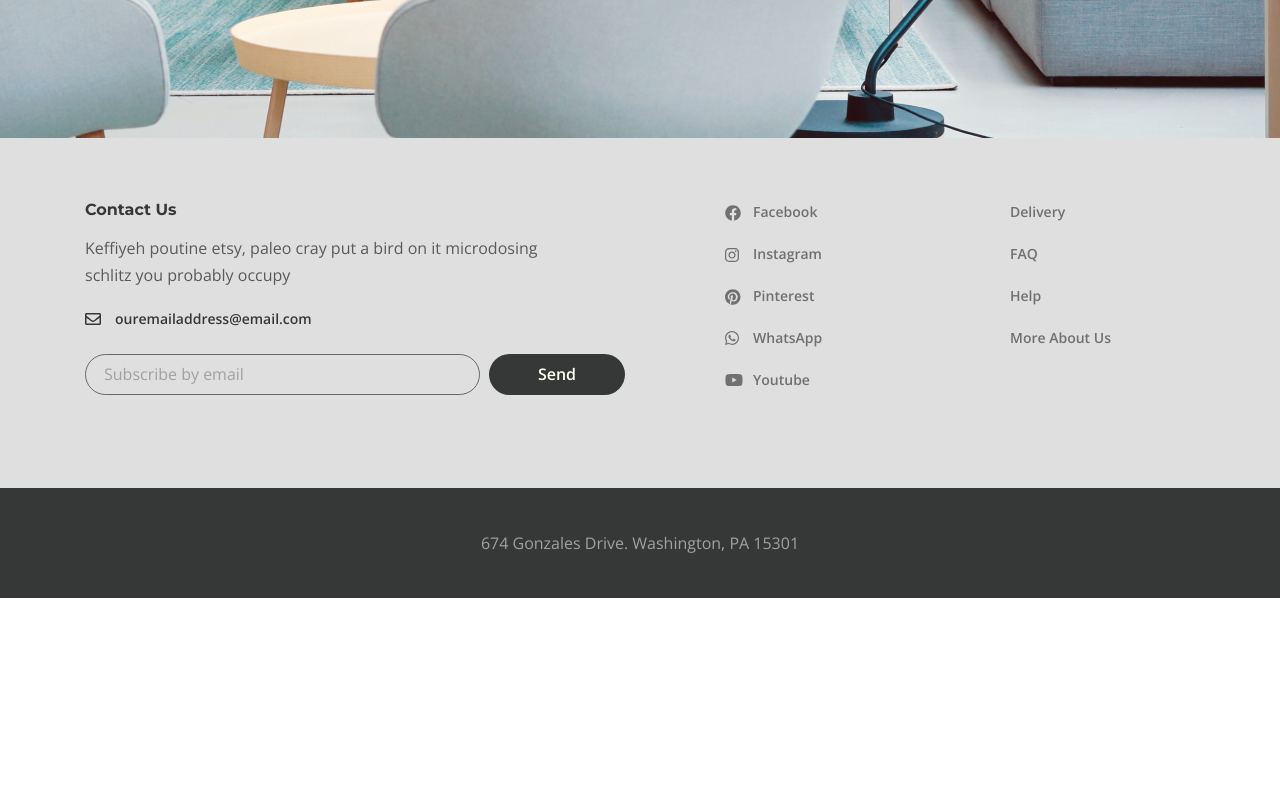
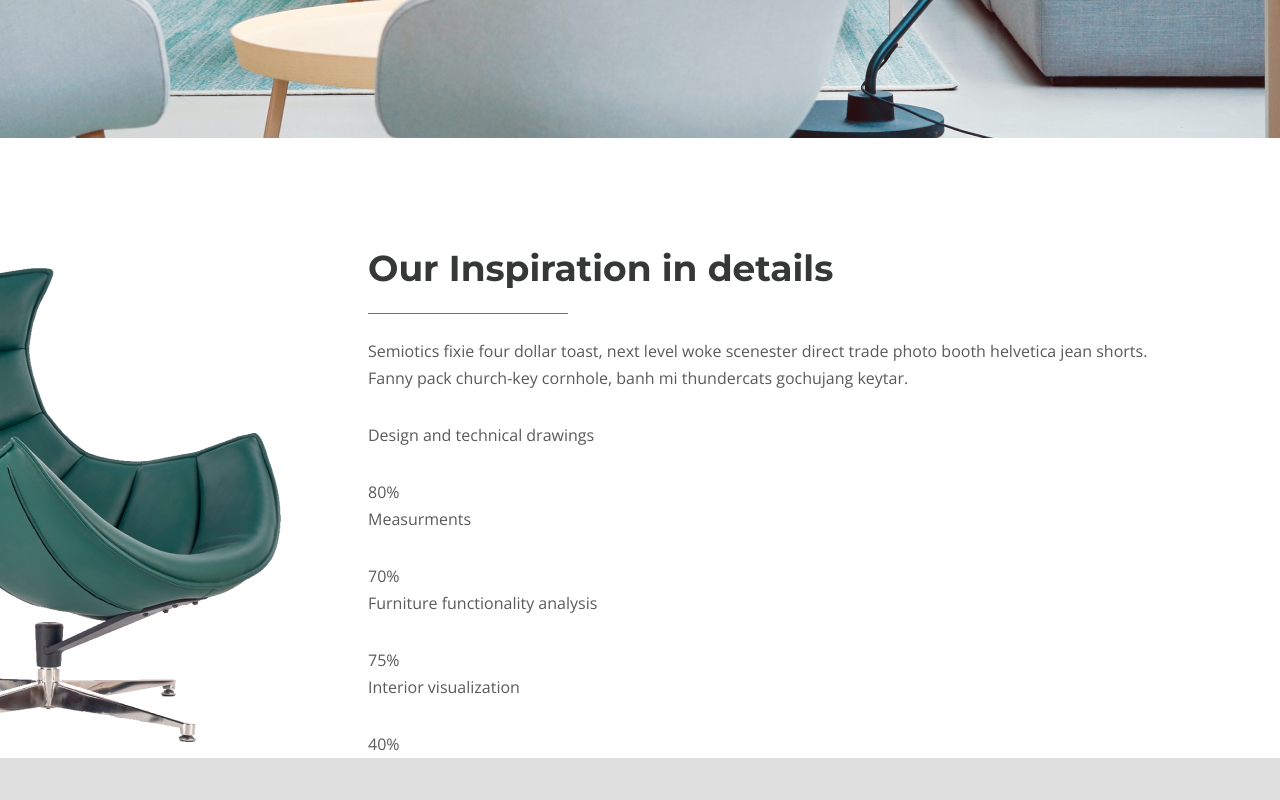
Before and after one commit to illya-onyshchuk/desire, a website: page app/about.html in a window 1280 px wide. Shown: the part 1460-2260 px from the top of the page. Before the commit the page ends 2058 px from the top, so only its background shows below. Drawn offline with nearby package versions, Linux system fonts and the light colour scheme; files whose address does not match are found by name.

Commit message:
add advantage

```diff
--- a/app/about.html
+++ b/app/about.html
@@ -115,6 +115,53 @@
           </a>
         </div>
       </section>
+      <section class="inspiration">
+        <div class="container-fluid">
+          <div class="inspiration__inner">
+            <img class="inspiration__images" src="images/inspiratino-decor.png" alt="chair">
+            <div class="inspiration__content">
+              <h3 class="inspiration__title">Our Inspiration in details</h3>
+              <p class="inspiration__text">
+                Semiotics fixie four dollar toast, next level woke scenester direct trade photo booth helvetica jean
+                shorts. Fanny pack church-key cornhole, banh mi thundercats gochujang keytar.
+              </p>
+              <ul class="inspiration__list">
+                <li class="inspiration__item">
+                  <div class="inspiration__content">
+                    <p class="inspiration__text">Design and technical drawings</p>
+                    <p class="inspiration__num">80%</p>
+                  </div>
+                  <div class="inspiration__line"></div>
+                </li>
+
+                <li class="inspiration__item">
+                  <div class="inspiration__content">
+                    <p class="inspiration__text">Measurments</p>
+                    <p class="inspiration__num">70%</p>
+                  </div>
+                  <div class="inspiration__line"></div>
+                </li>
+
+                <li class="inspiration__item">
+                  <div class="inspiration__content">
+                    <p class="inspiration__text">Furniture functionality analysis</p>
+                    <p class="inspiration__num">75%</p>
+                  </div>
+                  <div class="inspiration__line"></div>
+                </li>
+
+                <li class="inspiration__item">
+                  <div class="inspiration__content">
+                    <p class="inspiration__text">Interior visualization</p>
+                    <p class="inspiration__num">40%</p>
+                  </div>
+                  <div class="inspiration__line"></div>
+                </li>
+              </ul>
+            </div>
+          </div>
+        </div>
+      </section>
 
     </main>
 
--- a/app/scss/style.scss
+++ b/app/scss/style.scss
@@ -735,3 +735,45 @@
     align-items: center;
   }
 }
+
+.inspiration {
+  padding-top: 100px;
+  &__inner {
+    display: flex;
+    justify-content: center;
+    align-items: center;
+  }
+
+  &__images {
+    margin-right: 78px;
+    margin-left: -230px;
+  }
+
+  &__content {
+    max-width: 825px;
+  }
+
+  &__title {
+    @extend %title-font;
+    font-size: 36px;
+    line-height: 60px;
+    color: $title;
+    padding-bottom: 16px;
+    margin-bottom: 24px;
+    position: relative;
+
+    &::after {
+      content: "";
+      position: absolute;
+      left: 0;
+      bottom: 0;
+      width: 200px;
+      height: 1px;
+      background-color: #6d7278;
+    }
+  }
+
+  &__text {
+    margin-bottom: 30px;
+  }
+}
```
Also changed, not shown: app/css/style.min.css, app/images/inspiratino-decor.png (added), app/images/inspiration-bg.jpg (added).
